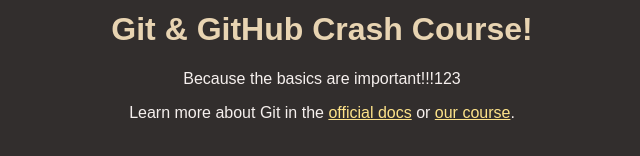
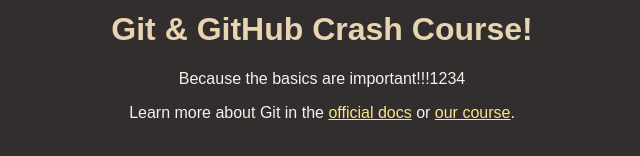
Before and after one commit to bruno561/github-crash-course, a plain HTML site: page index.html in a window 1280 px wide. Shown: the part 158-314 px from the top of the page, 318-958 px from the left. Drawn offline with Linux system fonts and the light colour scheme.

Commit message:
conflict 3

```diff
--- a/index.html
+++ b/index.html
@@ -13,7 +13,7 @@
       <h1>Git & GitHub Crash Course!</h1>
     </header>
     <main>
-      <p>Because the basics are important!!!123</p>
+      <p>Because the basics are important!!!1234</p>
       <p>
         Learn more about Git in the
         <a href="https://git-scm.com/book/en/v2">official docs</a> or
```
